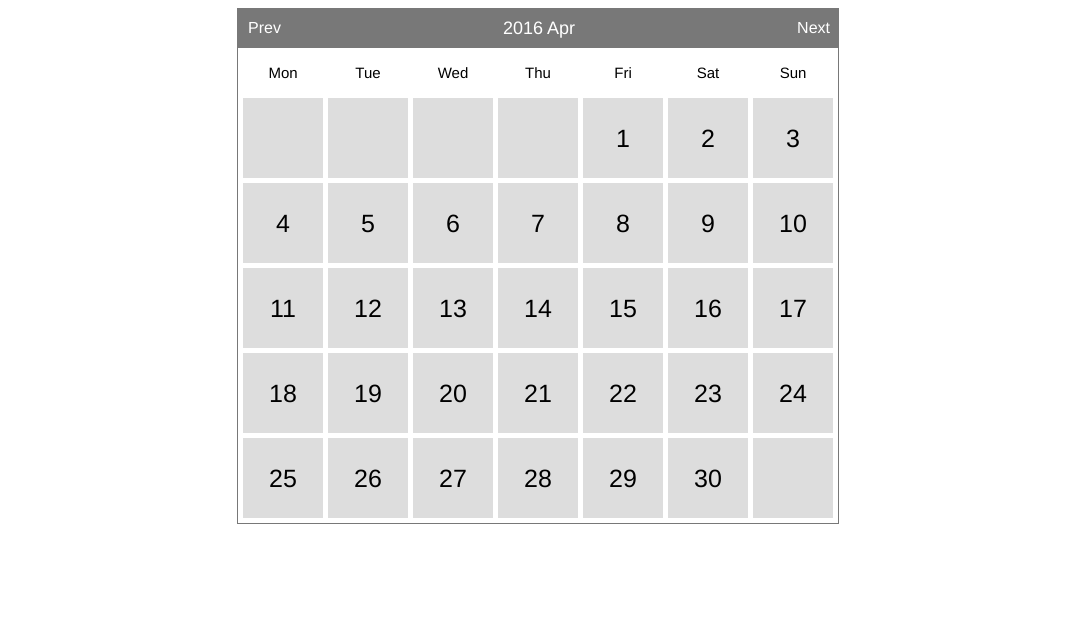
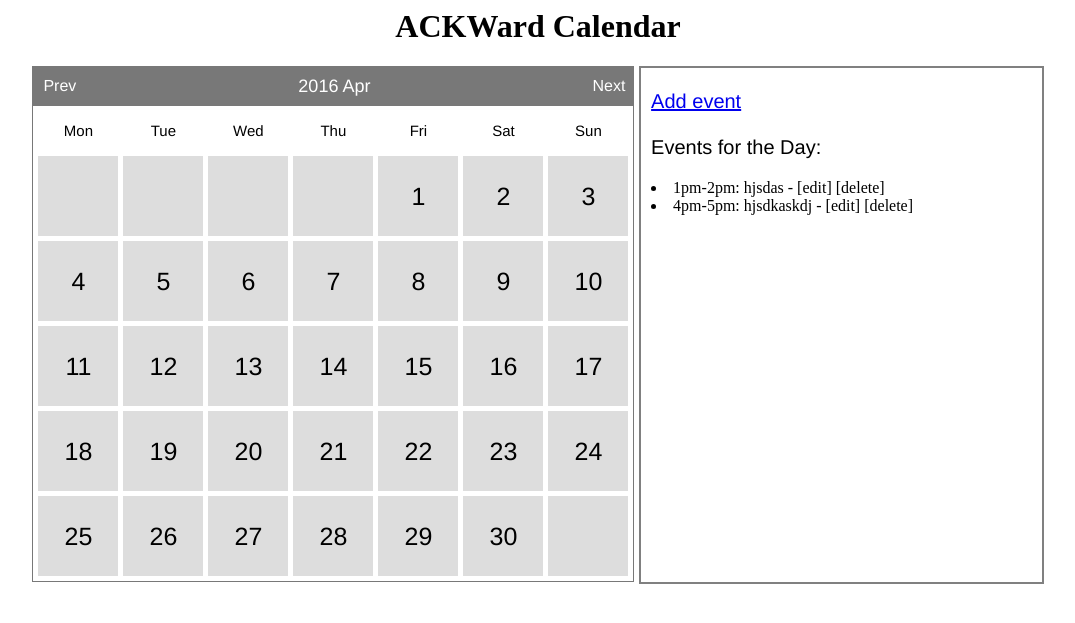
Before and after one commit to jkrayco/ackward, a PHP site: page / in a window 1280 px wide. Shown: the top 623 px of the page, without its empty margins (102-1177 px from the left). Run offline with PHP 8.4, Linux system fonts and the light colour scheme; data that the repository does not hold is empty.

Commit message:
Added sidebar

```diff
--- a/calendar.css
+++ b/calendar.css
@@ -1,12 +1,28 @@
 /*******************************Calendar Top Navigation*********************************/
+
+div#header{
+    margin: 0px auto;
+    width: 602px;
+    /*background-color: black;*/
+}
+
+div#header h1{
+    color: black;
+    text-align: center;
+}
+
 div#calendar{
   margin:0px auto;
+  margin-top: 0;
+  margin-left: 10%;
   padding:0px;
   width: 602px;
   font-family:Helvetica, "Times New Roman", Times, serif;
+  float: left;
 }
 
 div#calendar div.box{
+    float:left;
     position:relative;
     top:0px;
     left:0px;
@@ -121,6 +137,25 @@ div#calendar ul.dates li:hover{
     outline:none;
 }
 
+
+.sidebar{
+    /*background-color: black;*/
+    height: 510px;
+    margin-left: 58%;
+    margin-right: 10%;
+    word-wrap: break-word;
+    border: 2px solid gray;
+    padding: 2px 10px 2px 10px;
+}
+
+.sidebar p{
+    font-family: Helvetica;
+    color: black;
+    font-size: 20px;
+    overflow: scroll;
+    word-wrap: break-word;
+}
+
 div.clear{
     clear:both;
 }
--- a/calendar.php
+++ b/calendar.php
@@ -61,7 +61,9 @@ class Calendar {
 
         $this->daysInMonth=$this->_daysInMonth($month,$year);
 
-        $content='<div id="calendar">'.
+
+        $content='<div id="header"><h1>ACKWard Calendar</h1></div>'.
+        '<div id="calendar">'.
                         '<div class="box">'.
                         $this->_createNavi().
                         '</div>'.
@@ -86,7 +88,7 @@ class Calendar {
 
                         $content.='</div>';
 
-        $content.='</div>';
+        $content.='</div><div class="sidebar"><p><a href="#">Add event</a><br><br>Events for the Day:<br><li>1pm-2pm: hjsdas - [edit] [delete]</li><li>4pm-5pm: hjsdkaskdj - [edit] [delete]</li></p></div>';
         return $content;
     }
 
```
